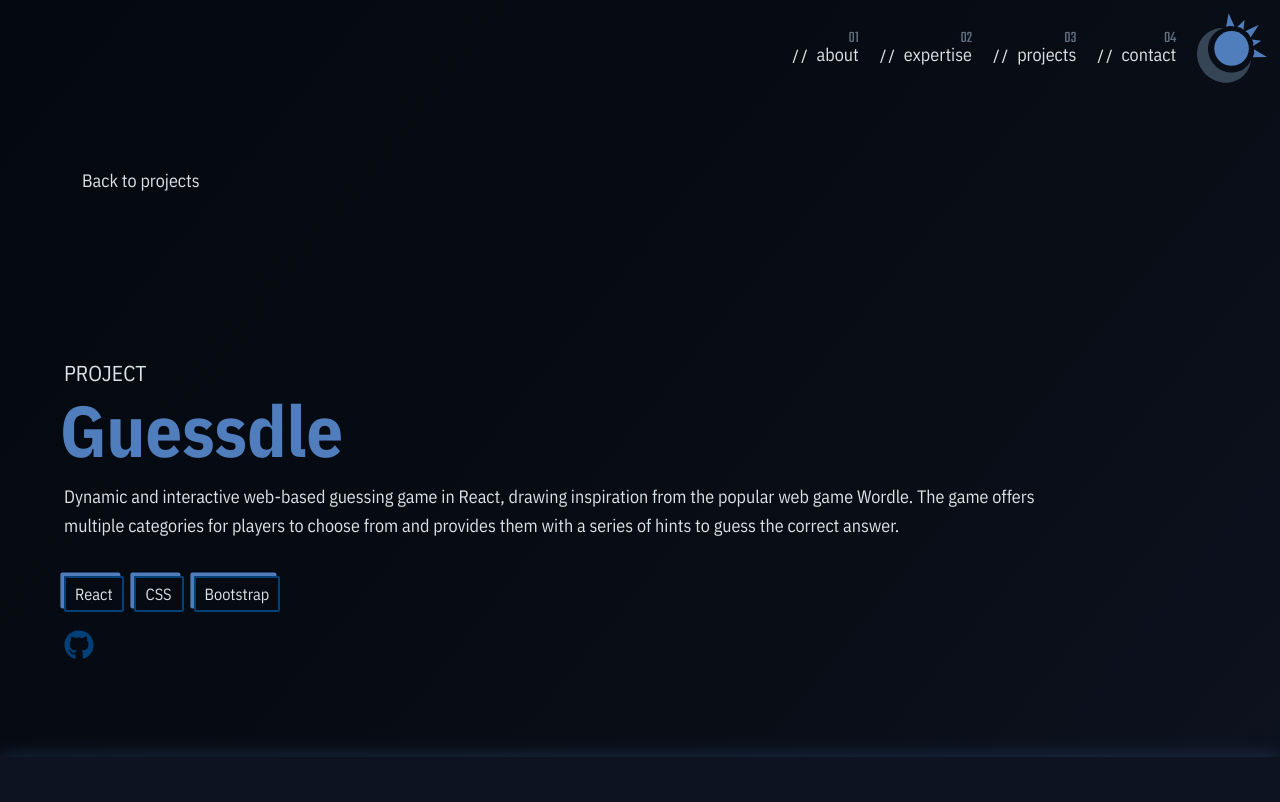
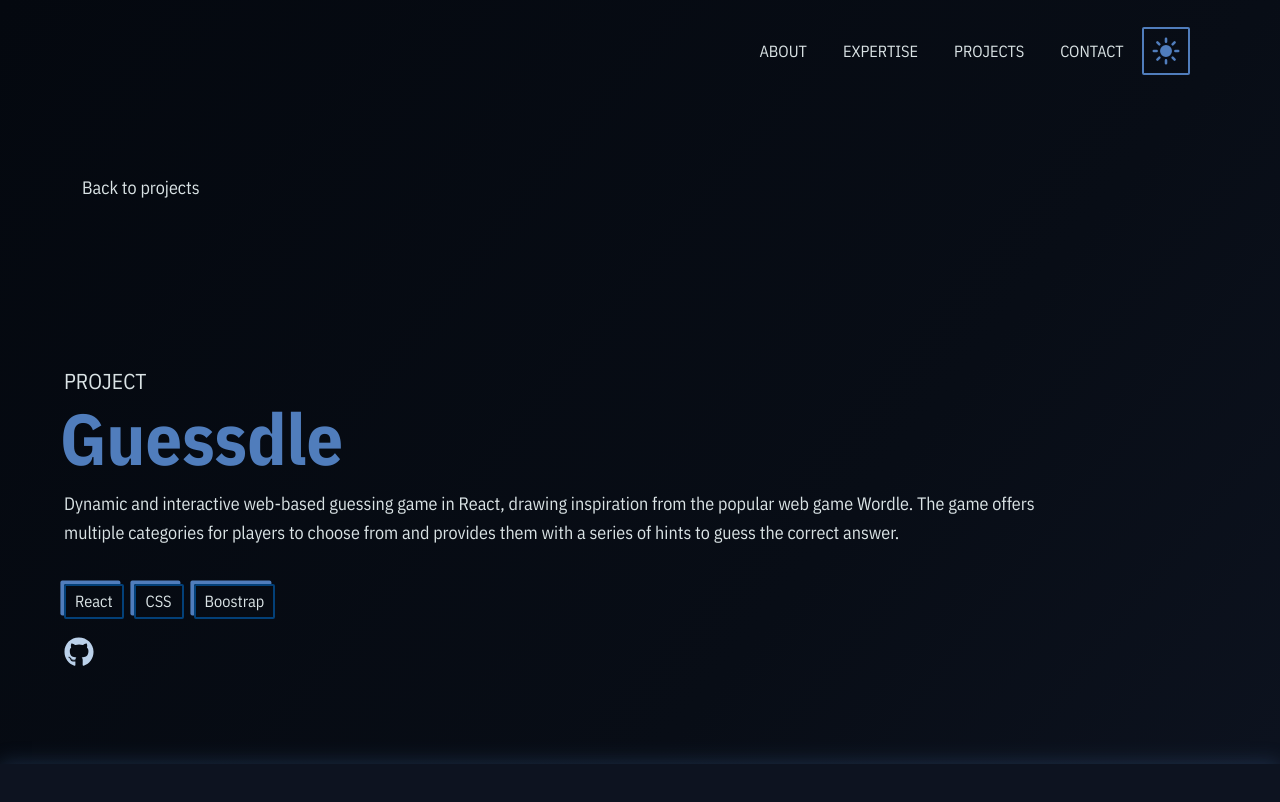
Before and after one commit to danielcj2/portfolio-v1, a React (Create React App) app: page /project in a window 1280 px wide. Shown: the top 802 px of the page. Built offline with nearby package versions, Linux system fonts and the light colour scheme; some icons are missing.

Commit message:
updated header

```diff
--- a/src/components/Header.js
+++ b/src/components/Header.js
@@ -1,13 +1,14 @@
-import darkThemeSVG from "../svg/dark-theme.svg"
+import { IoSunny } from "react-icons/io5";
 
 const Header = () => {
   return (
-    <header className="text-end d-flex flex-nowrap justify-content-between align-items-center">
-      <div className="header-component d-flex flex-column"><span>01</span><a href="_blank">about</a></div>
-      <div className="header-component d-flex flex-column"><span>02</span><a href="_blank">expertise</a></div>
-      <div className="header-component d-flex flex-column"><span>03</span><a href="_blank">projects</a></div>
-      <div className="header-component d-flex flex-column"><span>04</span><a href="_blank">contact</a></div>
-      <div className="header-component d-flex flex-column"><div className="theme-change-btn"><img src={darkThemeSVG} alt="dark theme button icon" /></div></div>
+    <header className="text-end d-flex flex-nowrap justify-content-end align-items-center">
+      <div className="header-component d-flex align-items-end"><a href="/#about">about</a></div>
+      <div className="header-component d-flex align-items-end"><a href="/#expertise">expertise</a></div>
+      <div className="header-component d-flex align-items-end"><a href="/#projects">projects</a></div>
+      <div className="header-component d-flex align-items-end"><a href="/#contact">contact</a></div>
+      <div className="header-component d-flex align-items-end"><div className="theme-change-btn"><IoSunny />
+</div></div>
     </header>
   )
 }
--- a/src/css/app.css
+++ b/src/css/app.css
@@ -1,4 +1,3 @@
-@import url('https://fonts.googleapis.com/css2?family=Teko:wght@300;400;500;600;700&display=swap');
 
 :root {
   --rich-black: #04080F;
@@ -29,39 +28,77 @@
 }
 
 header{
-  width: 500px;
   margin-left: auto;
-  padding: 0.7rem;
+  text-transform: uppercase;
+  padding: 0 var(--indent);
+}
+
+.sticky{
+  position: fixed;
+  background-color: var(--black-blue);
+  opacity: 0.9;
+  top: 0;
+  left: 0;
+}
+
+.header-component{
+  padding: 1.5rem 1rem;
+}
+
+.header-component>*{
+  font-size: 0.9rem;
 }
 
 .header-component span{
-  font-family: 'Teko', sans-serif;
-  color: var(--columbia-blue);
-  opacity: 0.5;
-  height: 0.8rem;
-  font-size: 0.9rem;
+  color: var(--glaucous);
+  font-weight: 500;
+  margin-right: 0.4rem;
 }
 
 .header-component a, .footer-nav a{
   color: var(--platinum);
-  text-decoration: none;
+  transition: all ease 0.3s;
 }
 
-.header-component a::before{
+.header-component a:hover{
+  opacity: 0.6;
+}
+
+/* .header-component a::before{
   font-family: 'Teko', sans-serif;
   content: "/ /";
   font-size: 0.9rem;
   margin-right: 0.5rem;
+} */
+
+.header-component:has(.theme-change-btn){
+  padding-left: 0;
 }
 
 .theme-change-btn{
+  text-align: center;
   cursor: pointer;
+  border: solid 2px var(--glaucous);
+  border-radius: 2px;
+  padding: 0.4rem;
+  overflow: hidden;
+  background-clip: border-box;
 }
 
-.theme-change-btn img{
-  width: 70px;
-  height: 70px;
-  opacity: 0.9999;
+.theme-change-btn svg{
+  width: 30px;
+  height: 30px;
+  color: var(--glaucous);
+  transition: transform 0.5s ease-out;
+}
+
+.theme-change-btn:hover{
+  border-color: #FF9F1C;
+}
+
+.theme-change-btn:hover svg{
+  color: #FF9F1C;
+  transform: rotate(90deg) scale(520%);
 }
 
 .section{
@@ -231,6 +268,7 @@ a{
 
 .about>p{
   margin-top: 2rem;
+  margin-bottom: 1rem;
   line-height: 125%;
 }
 
--- a/src/css/project.css
+++ b/src/css/project.css
@@ -88,7 +88,7 @@
   margin: 0;
   width: 30px;
   height: 30px;
-  color: var(--indigo-dye);
+  color: var(--columbia-blue);
 }
 
 .repo-link:hover{
--- a/src/css/resume.css
+++ b/src/css/resume.css
@@ -107,7 +107,6 @@ p{
 
 .resume a:not(.resume-pdf){
   position: relative;
-  text-decoration: none;
   color: var(--indigo-dye);
   font-weight: 500;
   font-style: italic;
@@ -118,7 +117,7 @@ p{
 .resume a:not(.resume-pdf)::after{
   content: "";
   background-color: var(--cerulean);
-  height: 0.4rem;
+  height: 0.2rem;
   width: 110%;
   display: block;
   position: absolute;
--- a/src/pages/Project.js
+++ b/src/pages/Project.js
@@ -7,6 +7,36 @@ import { FaGithub } from "react-icons/fa";
 import '../css/project.css';
 
 const Project = () => {
+  var projectList=[
+    {
+      id: 1,
+      name: "Guessdle",
+      description: "Dynamic and interactive web-based guessing game in React, drawing inspiration from the popular web game Wordle. The game offers multiple categories for players to choose from and provides them with a series of hints to guess the correct answer.",
+      tags: ["React", "CSS", "Boostrap"],
+      background: "a",
+      img_: ["1", "2", "3"],
+      source: "https://github.com/danielcj2/vsidle-game",
+    },
+    {
+      id: 2,
+      name: "Movie Ranker",
+      description: "Movie ranker web application that engages movie enthusiasts in an interactive movie showdown experience. The project revolves around a 1v1-style movie comparison, where users have the power to influence movie rankings through their choices.",
+      tags: ["Javascript", "CSS", "jQuery"],
+      background: "a",
+      img_: ["1", "2", "3"],
+      source: "https://github.com/danielcj2/movie-ranker-js"
+    },
+    {
+      id: 3,
+      name: "Portfolio",
+      description: "",
+      tags: ["React", "CSS", "Bootstrap"],
+      background: "a",
+      img_: ["1", "2", "3"],
+      source: "https://github.com/danielcj2/portfolio-v1"
+    }
+  ]
+
   return (
     <>
       <Header />
@@ -15,14 +45,12 @@ const Project = () => {
           <div className="">
             <Link className="d-flex align-items-center"><FaArrowLeftLong />Back to projects</Link>
             <h3>Project</h3>
-            <h1>Guessdle</h1>
-            <p>Dynamic and interactive web-based guessing game in React, drawing inspiration from the popular web game Wordle. The game offers multiple categories for players to choose from and provides them with a series of hints to guess the correct answer.</p>
+            <h1>{projectList[0].name}</h1>
+            <p>{projectList[0].description}</p>
             <div className="tags d-flex">
-              <div className="tag text-center">React</div>
-              <div className="tag text-center">CSS</div>
-              <div className="tag text-center">Bootstrap</div>
+            {projectList[0].tags.map((tag, id) => (<div className="tag text-center" key={id}>{tag}</div>))}
             </div>
-            <Link className="repo-link"><FaGithub /></Link>
+            <a className="repo-link" href={projectList[0].source}><FaGithub /></a>
           </div>
         </div>
         <div className="section__ mx-auto"></div>
```
Also changed, not shown: src/svg/dark-theme.svg (deleted).
